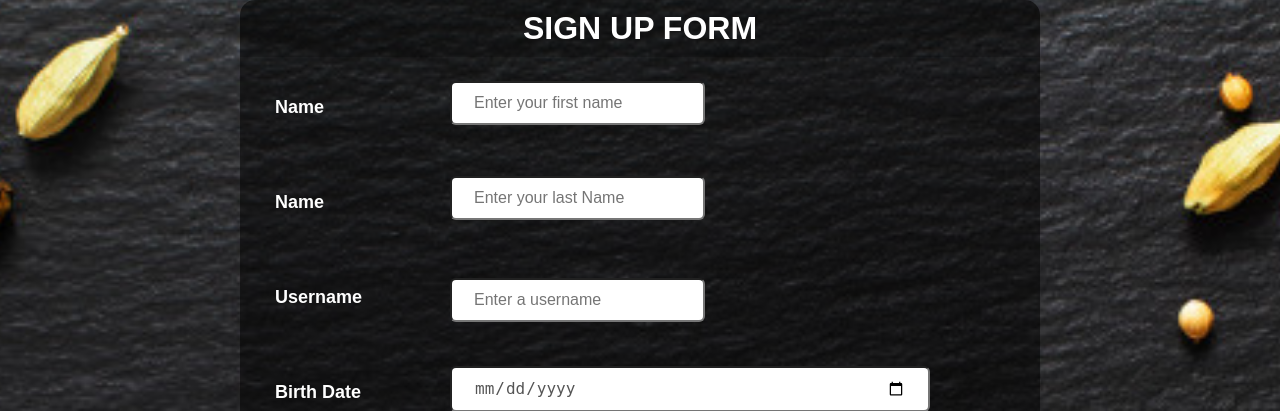
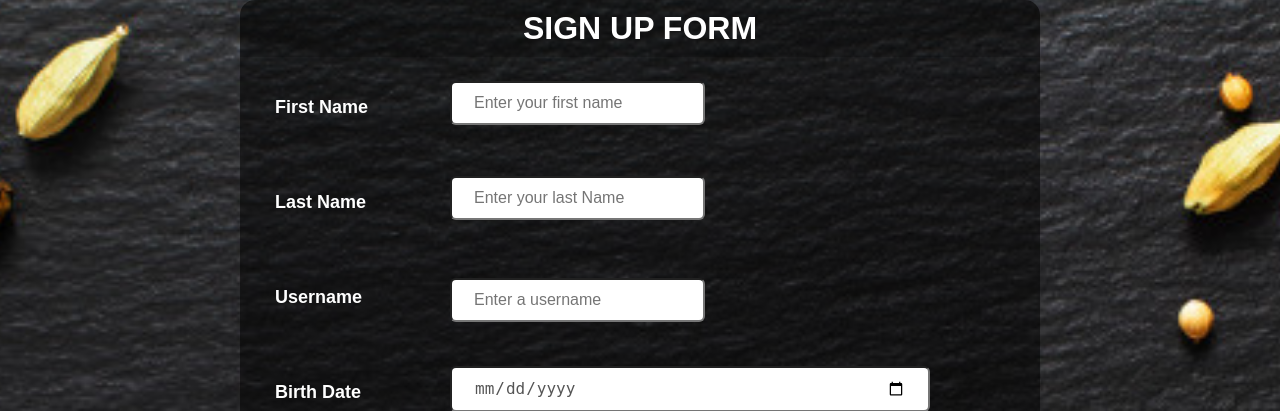
Before and after one commit to KaziRamisaRifa/Coocking-Relam-Web-Development-Project, a PHP site: page /signup.php in a window 1280 px wide. Shown: the part 80-491 px from the top of the page. Run offline with PHP 8.4, Linux system fonts and the light colour scheme.

Commit message:
Update signup.php

```diff
--- a/Cooking Realm Project/signup.php
+++ b/Cooking Realm Project/signup.php
@@ -1,5 +1,5 @@
 <?php
-include 'connection.php';
+//include 'connection.php';
 
 ?>
 <!DOCTYPE html>
@@ -23,10 +23,10 @@ include 'connection.php';
 <div class="main">
     <form name="signform" class="" action="signup.php" method="POST" onsubmit="return validateForm();">
 
-      <h2 class="name">Name</h2>
+      <h2 class="name"> First Name</h2>
               <input class="firstname" type="text" name="first_name" placeholder="Enter your first name">
 
-<h2 class="name">Name</h2>
+<h2 class="name">Last Name</h2>
               <input class="lastname" type="text" name="last_name" placeholder="Enter your last Name">
 
 
```
